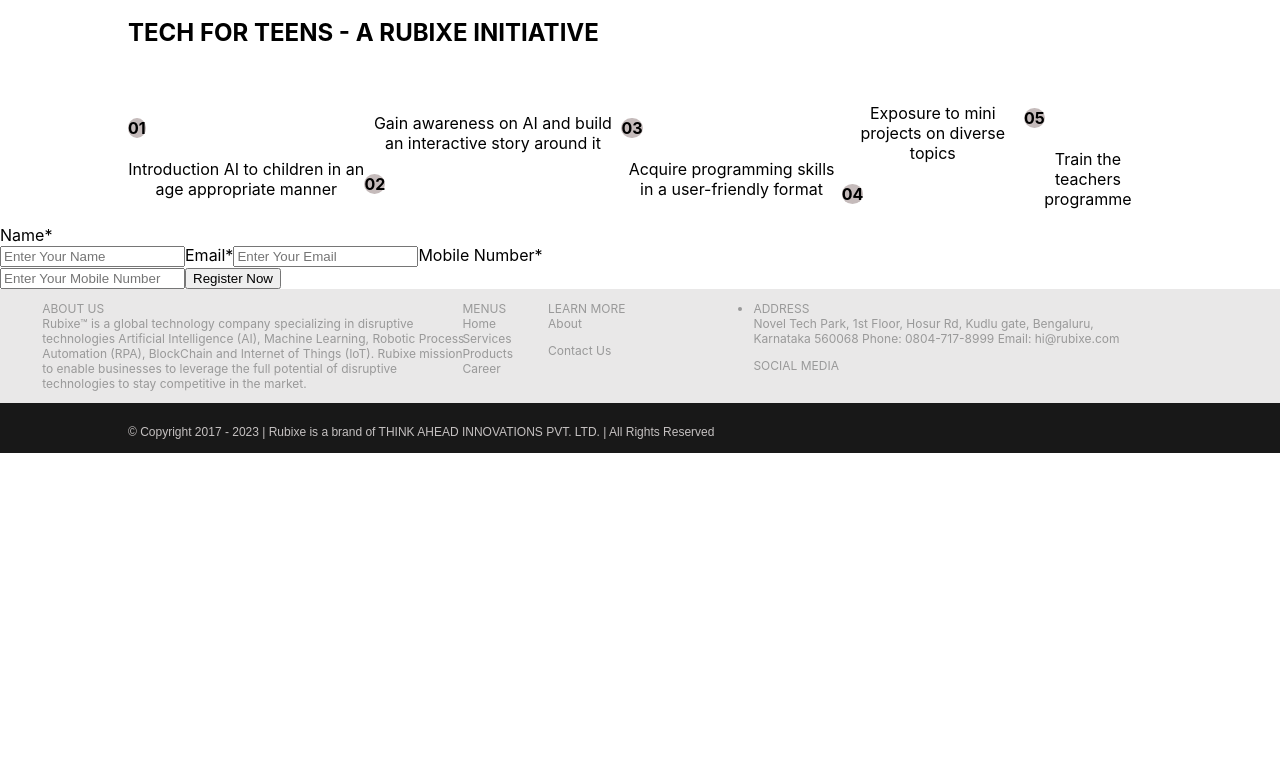
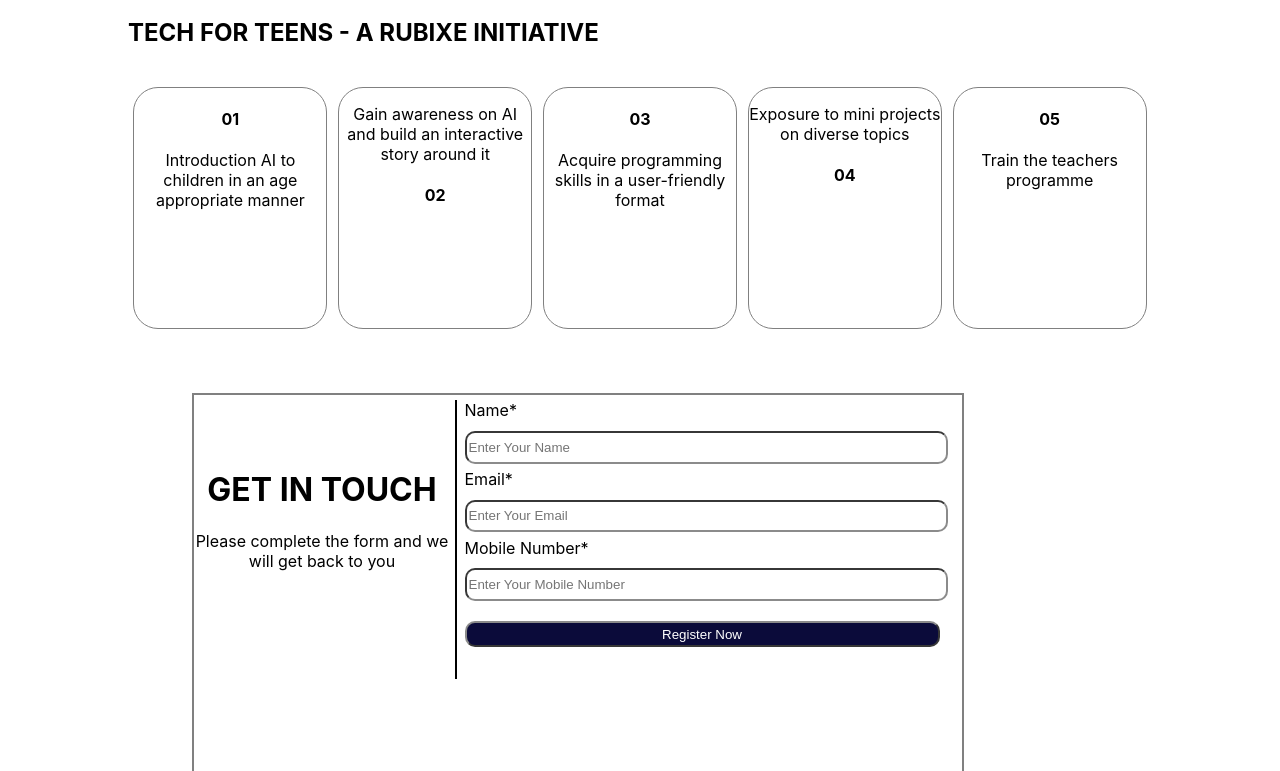
Before and after one commit to faiza-ahmad/Rebixe, a React (Create React App) app in the folder rebixe/: page / in a window 1280 px wide. Shown: the part 1049-1820 px from the top of the page. Before the commit the page ends 1502 px from the top, so only its background shows below. Built offline with nearby package versions, Linux system fonts and the light colour scheme.

Commit message:
in process

```diff
--- a/rebixe/src/Components/Cards.js
+++ b/rebixe/src/Components/Cards.js
@@ -4,8 +4,10 @@
         <div className="card">
             <h2>TECH FOR TEENS - A RUBIXE INITIATIVE</h2><br/>
             <div className="cards">
+
             <div className="c1">
-            <h4>01</h4>
+           {/* <div className="head">*/}<h4>01</h4>
+
             <p> Introduction AI to children in an age appropriate manner </p>
             </div>
             <div className="c2">
--- a/rebixe/src/Components/Component.css
+++ b/rebixe/src/Components/Component.css
@@ -62,23 +62,90 @@
       display: flex;
       margin-left: 10%;
       margin-right: 10%;
-      justify-content: center;
+      justify-content: space-around;
       align-items: center;
       text-align: center;
    }
+   .cards .c1:hover , .c2:hover , .c3:hover , .c4:hover, .c5:hover {
+      transform: scale(0.9, 0.9);
+      box-shadow: 5px 5px 30px 15px rgba(0, 0, 0, 0.075),
+        -5px -5px 30px 15px rgba(0,0,0,0.22);
+    }
+    .cards .c1,.c2,.c3,.c4,.c5{
+       height: 15rem;
+       width:  12rem;
+       border-radius: 25px;
+       border: 1px solid grey;
+    }
    .card h2{
       margin-left: 10%;
       margin-right: 10%;
-
    }
 
-   .card h4{
+   .card  .head h4{
       background-color: rgb(197, 187, 187);
-      width: fit-content;
-      height: fit-content;
+      width: 35px;
+      height: 35px;
       border-radius: 50%;
       box-shadow: black;
+      z-index: -1;
+      text-align: center;
+      margin-left: 40%;
+      margin-right: 50%;
    }
+
+   .card .head{
+     background-color: darkblue;
+      border-radius: 25px;
+   }
+
+/* form css */
+  .contact{
+     display: flex;
+     margin: 5% 15% 5%;
+     border: 2px solid grey;
+     height: 48vh;
+     width: 60vw;
+  }
+  .contact .left{
+     justify-content: center;
+     align-items: center;
+     text-align: center;
+     width: 20vw;
+     margin-top: 7%;
+  }
+ .contact .right{
+    width: 40vw;
+ }
+ .contact .right form{
+      border-left: 2px solid ;
+      justify-content: right;
+      align-items: right;
+      width: 60vw;
+      max-width: 500px;
+      min-width: 300px;
+      margin: 0 auto;
+      padding-bottom: 2em;
+ }
+ .contact .right label{
+  display: block;
+  margin: 0.35rem 0;
+  margin-left: 1.5%;
+}
+.contact input,button{
+   min-height: 2em;
+   width: 95%;
+   margin-top: 0.30rem;
+   margin-left: 1.5%;
+   border-radius: 10px;
+   border-color: rgb(139, 139, 139);
+}
+.contact button{
+   margin-top: 4%;
+   background-color: rgb(11, 11, 58);
+   color: white;
+   font-weight: 500;
+}
 
  /* footer  */
  .foot {
@@ -114,3 +181,6 @@
     display: list-item;
     margin-left: 10%;
  }
+ li{
+    list-style: none;
+ }
--- a/rebixe/src/Components/Form.js
+++ b/rebixe/src/Components/Form.js
@@ -1,17 +1,19 @@
-function From() {
+import './Component.css';
+function Form() {
     return ( <>
         <div className="contact">
         <div className="left">
-
+            <h1>GET IN TOUCH</h1>
+            <p>Please complete the form and we will get back to you</p>
         </div>
         <div className="right">
             <form>
-             <label>Name*</label> <br/>
+             <label>Name*</label>
              <input type="text" placeholder="Enter Your Name" />
              <label>Email*</label>
              <input type="email" placeholder="Enter Your Email"/>
-             <label>Mobile Number*</label><br/>
-             <input type="number" placeholder="Enter Your Mobile Number"/>
+             <label>Mobile Number*</label>
+             <input type="number" placeholder="Enter Your Mobile Number"/><br/>
              <button>Register Now</button>
             </form>
             </div>
@@ -19,4 +21,4 @@
     </> );
 }
 
-export default From;
+export default Form;
```
